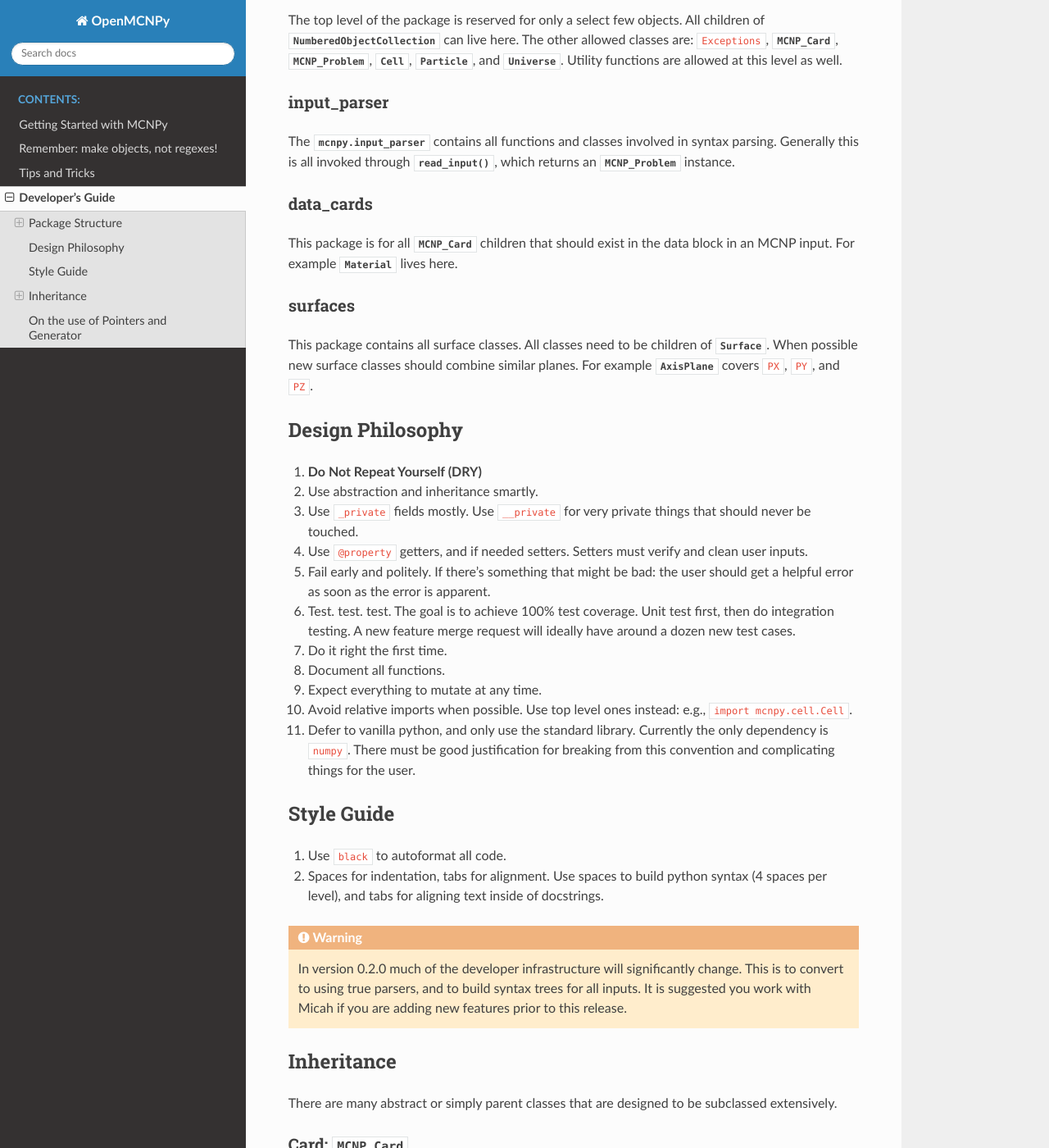
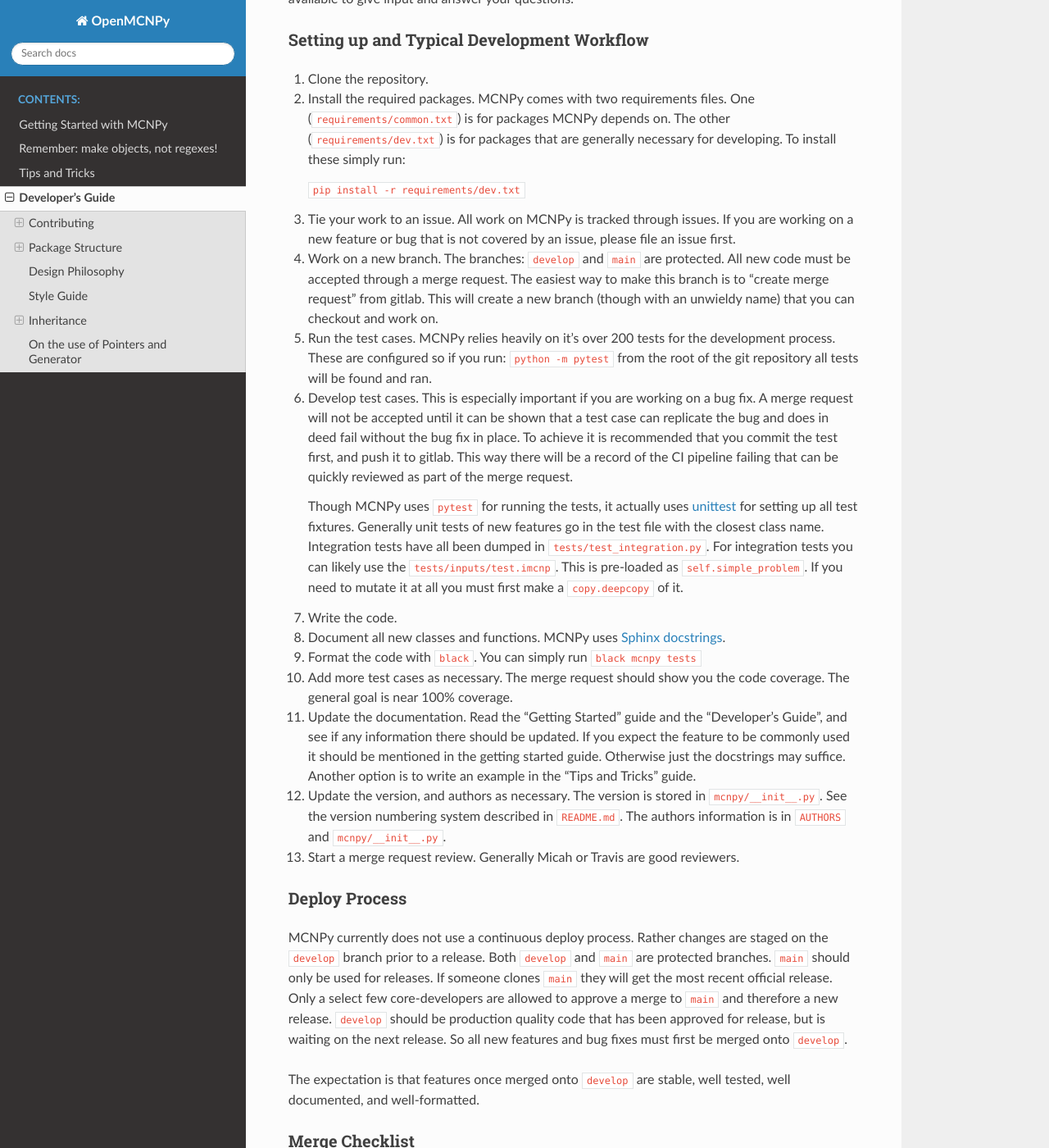
Before and after one commit to idaholab/MontePy, a Sphinx documentation site: the page built from doc/source/developing.rst, in a window 1280 px wide and 1400 px high, scrolled down 349 px. Shown: the whole window at 82% size. Built offline with Sphinx 7.4.7 and the Read the Docs theme 2.0.0, drawn with Linux system fonts in a browser that asks for light colours; pages that are not in the unit, such as notebooks, are missing from menus; some of the changed text lies outside the part shown.

Commit message:
Wrote draft for getting started contributing

```diff
--- a/doc/source/developing.rst
+++ b/doc/source/developing.rst
@@ -4,6 +4,97 @@
 MCNPy can be thought of as having two layers: the syntax, and the semantic layers.
 The syntax layers handle the boring syntax things: like multi-line cards, and comments, etc.
 The semantic layer takes this information and makes sense of it, like what the material number in a cell card is.
+
+Contributing
+------------
+
+Here is a getting started guide to contributing.
+If you have any questions Micah and Travis are available to give input and answer your questions.
+
+Setting up and Typical Development Workflow
+^^^^^^^^^^^^^^^^^^^^^^^^^^^^^^^^^^^^^^^^^^^
+
+#. Clone the repository.
+
+#. Install the required packages.
+   MCNPy comes with two requirements files.
+   One (``requirements/common.txt``) is for packages MCNPy depends on.
+   The other (``requirements/dev.txt``) is for packages that are generally necessary for developing.
+   To install these simply run:
+
+   ``pip install -r requirements/dev.txt``
+
+#. Tie your work to an issue. All work on MCNPy is tracked through issues.
+   If you are working on a new feature or bug that is not covered by an issue, please file an issue first.
+
+#. Work on a new branch. The branches: ``develop`` and ``main`` are protected.
+   All new code must be accepted through a merge request.
+   The easiest way to make this branch is to "create merge request" from gitlab.
+   This will create a new branch (though with an unwieldy name) that you can checkout and work on.
+
+#. Run the test cases. MCNPy relies heavily on it's over 200 tests for the development process.
+   These are configured so if you run: ``python -m pytest`` from the root of the git repository
+   all tests will be found and ran.
+
+#. Develop test cases. This is especially important if you are working on a bug fix.
+   A merge request will not be accepted until it can be shown that a test case can replicate the
+   bug and does in deed fail without the bug fix in place.
+   To achieve it is recommended that you commit the test first, and push it to gitlab.
+   This way there will be a record of the CI pipeline failing that can be quickly reviewed as part of the merge request.
+
+   Though MCNPy uses ``pytest`` for running the tests,
+   it actually uses `unittest <https://docs.python.org/3/library/unittest.html>`_ for setting up all test fixtures.
+   Generally unit tests of new features go in the test file with the closest class name.
+   Integration tests have all been dumped in ``tests/test_integration.py``.
+   For integration tests you can likely use the ``tests/inputs/test.imcnp``.
+   This is pre-loaded as ``self.simple_problem``.
+   If you need to mutate it at all you must first make a ``copy.deepcopy`` of it.
+
+#. Write the code.
+
+#. Document all new classes and functions. MCNPy uses `Sphinx docstrings <https://sphinx-rtd-tutorial.readthedocs.io/en/latest/docstrings.html>`_.
+
+#. Format the code with ``black``. You can simply run ``black mcnpy tests``
+
+#. Add more test cases as necessary. The merge request should show you the code coverage.
+   The general goal is near 100\% coverage.
+
+#. Update the documentation. Read the "Getting Started" guide and the "Developer's Guide", and see if any information there should be updated.
+   If you expect the feature to be commonly used it should be mentioned in the getting started guide.
+   Otherwise just the docstrings may suffice.
+   Another option is to write an example in the "Tips and Tricks" guide.
+
+#. Update the version, and authors as necessary. The version is stored in ``mcnpy/__init__.py``. See the version numbering system described in ``README.md``.
+   The authors information is in ``AUTHORS`` and ``mcnpy/__init__.py``.
+
+#. Start a merge request review. Generally Micah or Travis are good reviewers.
+
+
+Deploy Process
+^^^^^^^^^^^^^^
+MCNPy currently does not use a continuous deploy process.
+Rather changes are staged on the ``develop`` branch prior to a release.
+Both ``develop`` and ``main`` are protected branches.
+``main`` should only be used for releases.
+If someone clones ``main`` they will get the most recent official release.
+Only a select few core-developers are allowed to approve a merge to ``main`` and therefore a new release.
+``develop`` should be production quality code that has been approved for release,
+but is waiting on the next release.
+So all new features and bug fixes must first be merged onto ``develop``.
+
+The expectation is that features once merged onto ``develop`` are stable,
+well tested, well documented, and well-formatted.
+
+Merge Checklist
+^^^^^^^^^^^^^^^
+
+Here are some common issues to check before approving a merge request.
+
+#. If this is a bug fix did the new testing fail without the fix?
+#. Was the version number incremented?
+#. Were the authors and credits properly updated?
+#. Check also the authors in ``mcnpy/__init__.py``
+#. Is this merge request tied to an issue?
 
 Package Structure
 -----------------
```
